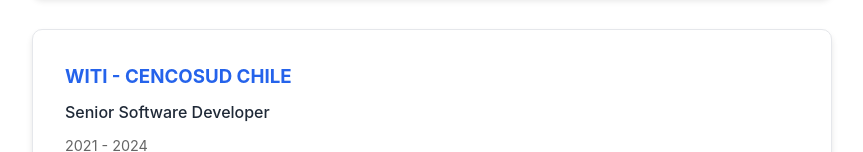
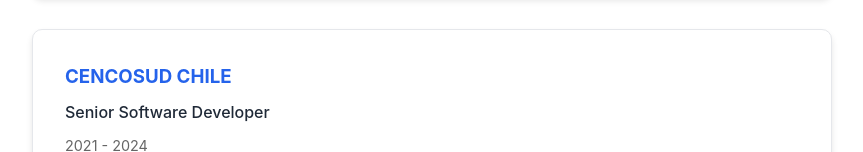
Before and after one commit to 1Terabit/es-portfolio, a website built with Vite: page index.html in a window 1280 px wide. Shown: the part 3881-4033 px from the top of the page, without its empty margins (208-1071 px from the left). Built offline with nearby package versions, Linux system fonts and the light colour scheme; animation ran at ten frames a second.

Commit message:
fix: update company name from WITI - CENCOSUD CHILE to CENCOSUD CHILE

```diff
--- a/index.html
+++ b/index.html
@@ -279,7 +279,7 @@
           </ul>
         </div>
         <div class="experience-card">
-          <h3 data-i18n="experience.witi.title">WITI - CENCOSUD CHILE</h3>
+          <h3 data-i18n="experience.witi.title">CENCOSUD CHILE</h3>
           <p class="position" data-i18n="experience.witi.position">
             Desarrollador de Software Senior
           </p>
--- a/js/translations.js
+++ b/js/translations.js
@@ -107,7 +107,7 @@
           "Superviso toda la pila (frontend + backend), refactorizando cloud functions, y optimizando el rendimiento  de los servicios (Tecnologías: GCP, Cloud Functions, Kafka)  ",
       },
       witi: {
-        title: "WITI - CENCOSUD CHILE",
+        title: "CENCOSUD CHILE",
         position: "Desarrollador de Software Senior",
         date: "2021 - 2024",
         description1:
@@ -275,7 +275,7 @@
           "I supervise the entire stack (frontend + backend), refactoring cloud functions, and optimizing the performance of services. (Technologies: GCP, Cloud Functions, Kafka)",
       },
       witi: {
-        title: "WITI - CENCOSUD CHILE",
+        title: "CENCOSUD CHILE",
         position: "Senior Software Developer",
         date: "2021 - 2024",
         description1:
```
